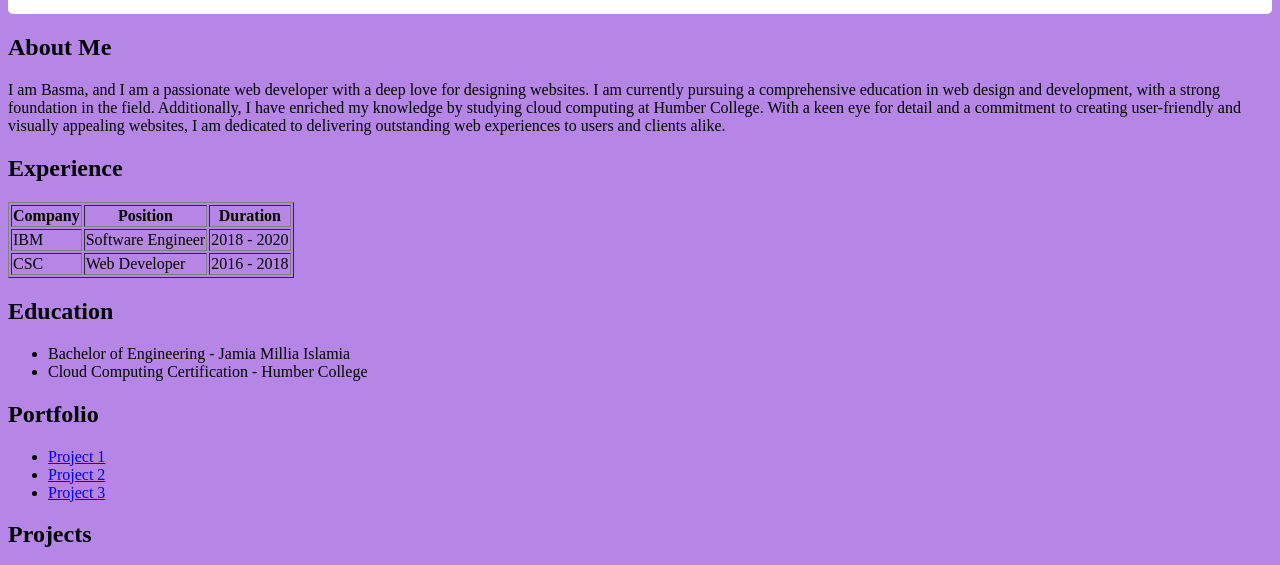
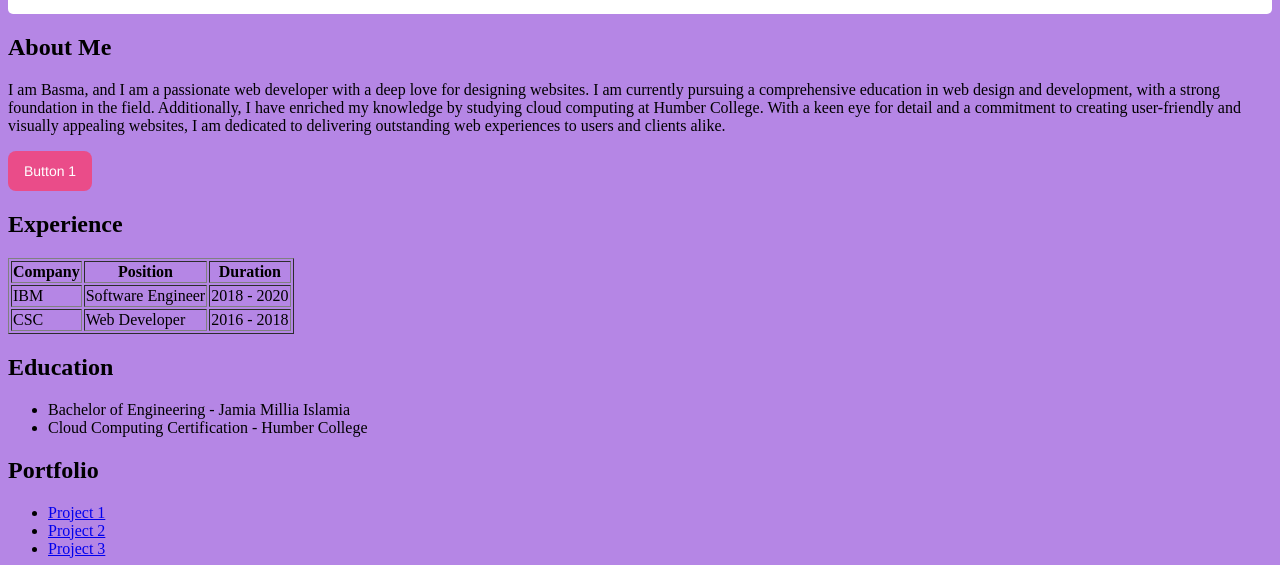
Before and after one commit to Basma2023/WDDM115, a plain HTML site: page index.html in a window 1280 px wide. Shown: the part 208-773 px from the top of the page. Drawn offline with Linux system fonts and the light colour scheme.

Commit message:
Added Css Button, & Updated html Comment

```diff
--- a/css/styles.css
+++ b/css/styles.css
@@ -28,3 +28,36 @@ nav .navbar-brand.logo img{
     max-width: 150px;
 
 }
+
+
+.button-1 {
+  background-color: #EA4C89;
+  border-radius: 8px;
+  border-style: none;
+  box-sizing: border-box;
+  color: #FFFFFF;
+  cursor: pointer;
+  display: inline-block;
+  font-family: "Haas Grot Text R Web", "Helvetica Neue", Helvetica, Arial, sans-serif;
+  font-size: 14px;
+  font-weight: 500;
+  height: 40px;
+  line-height: 20px;
+  list-style: none;
+  margin: 0;
+  outline: none;
+  padding: 10px 16px;
+  position: relative;
+  text-align: center;
+  text-decoration: none;
+  transition: color 100ms;
+  vertical-align: baseline;
+  user-select: none;
+  -webkit-user-select: none;
+  touch-action: manipulation;
+}
+
+.button-1:hover,
+.button-1:focus {
+  background-color: #F082AC;
+}
--- a/index.html
+++ b/index.html
@@ -29,6 +29,9 @@
         <!-- Introduction about myself -->
         <h2>About Me</h2>
         <p>I am Basma, and I am a passionate web developer with a deep love for designing websites. I am currently pursuing a comprehensive education in web design and development, with a strong foundation in the field. Additionally, I have enriched my knowledge by studying cloud computing at Humber College. With a keen eye for detail and a commitment to creating user-friendly and visually appealing websites, I am dedicated to delivering outstanding web experiences to users and clients alike.</p>
+        <!--Adding Css Buttons Below-->
+        <button class="button-1" role="button">Button 1</button>
+
     </section>
 
     <section id="experience">
@@ -128,7 +131,7 @@
 
 
     <!-- Image of myself -->
-    <img src="./image/myself.jpg" title="BasmaTitle" width="200px">
+    <img src="./images/myself.jpg" title="BasmaTitle" width="200px">
 
 
     <!-- List of web development skills -->
```
